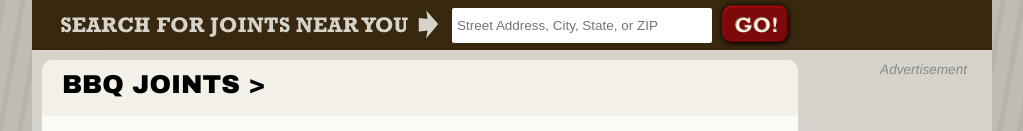
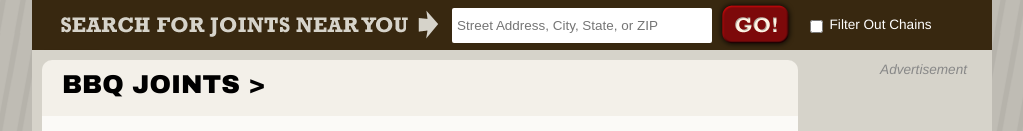
Before and after one commit to xtine/bbqjoints, a Django app: template templates/joint.html in a window 1280 px wide. Shown: the part 189-320 px from the top of the page, without its empty margins (128-1151 px from the left). Run offline with Django 3.2, Linux system fonts and the light colour scheme; the template is opened without the code that fills it, so the values that code supplies are empty; some libraries are stand-ins or nearby versions.

Commit message:
Filter Chain Checkbox for Search Bar

```diff
--- a/media/css/styles.css
+++ b/media/css/styles.css
@@ -173,6 +173,14 @@ section#search input[type="submit"] {
 	background: url(/media/img/sprites.png) 0 -50px no-repeat;
 	border: none;
 	text-indent: -9999px;
+}
+section#search #filterChains {
+	margin: 20px 0 0 10px;
+	position: absolute;
+}
+section#search span.filterChains {
+	color: #fff;
+	padding: 5px 0 0 30px;
 }
 
 /* Content Header */
--- a/templates/base.html
+++ b/templates/base.html
@@ -55,8 +55,12 @@
 
 	<section id="search">
 	    <form action="/search/" method="GET">
-    	    <input type="text" name="q" placeholder={% if query %}"{{query}}"{% else %}"Street Address, City, State, or ZIP"{% endif %} />
+    	    <input type="text" name="q" {% if query %}value="{{query}}"{% else %}placeholder="Street Address, City, State, or ZIP"{% endif %} />
     	    <input type="submit" value="Go" />
+
+	        <input type="checkbox" id="filterChains" name="filterChains" {% if filterChains %}checked{% endif %}/>
+	        <span class="filterChains">Filter Out Chains</span>
+
     	</form>
 	</section>
 
```
Also changed, not shown: joints/views.py (+9 -3 lines).
